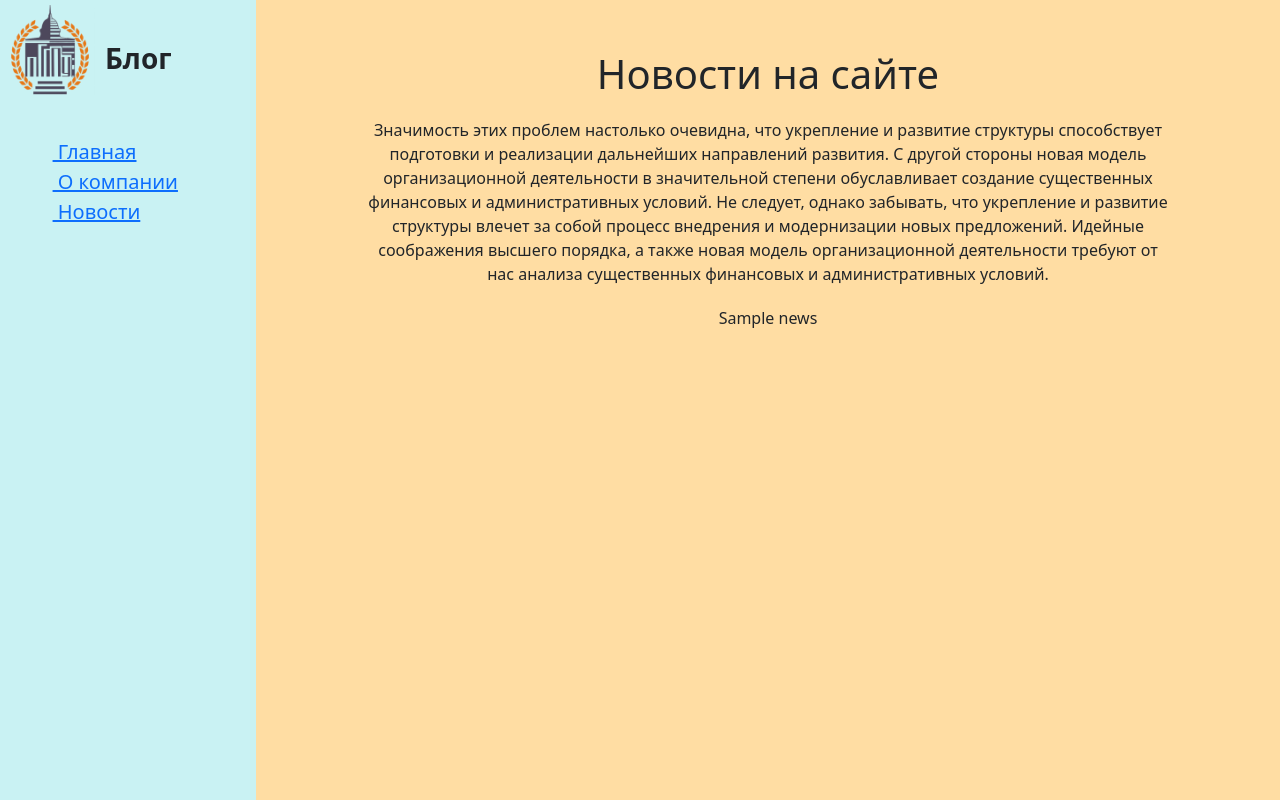
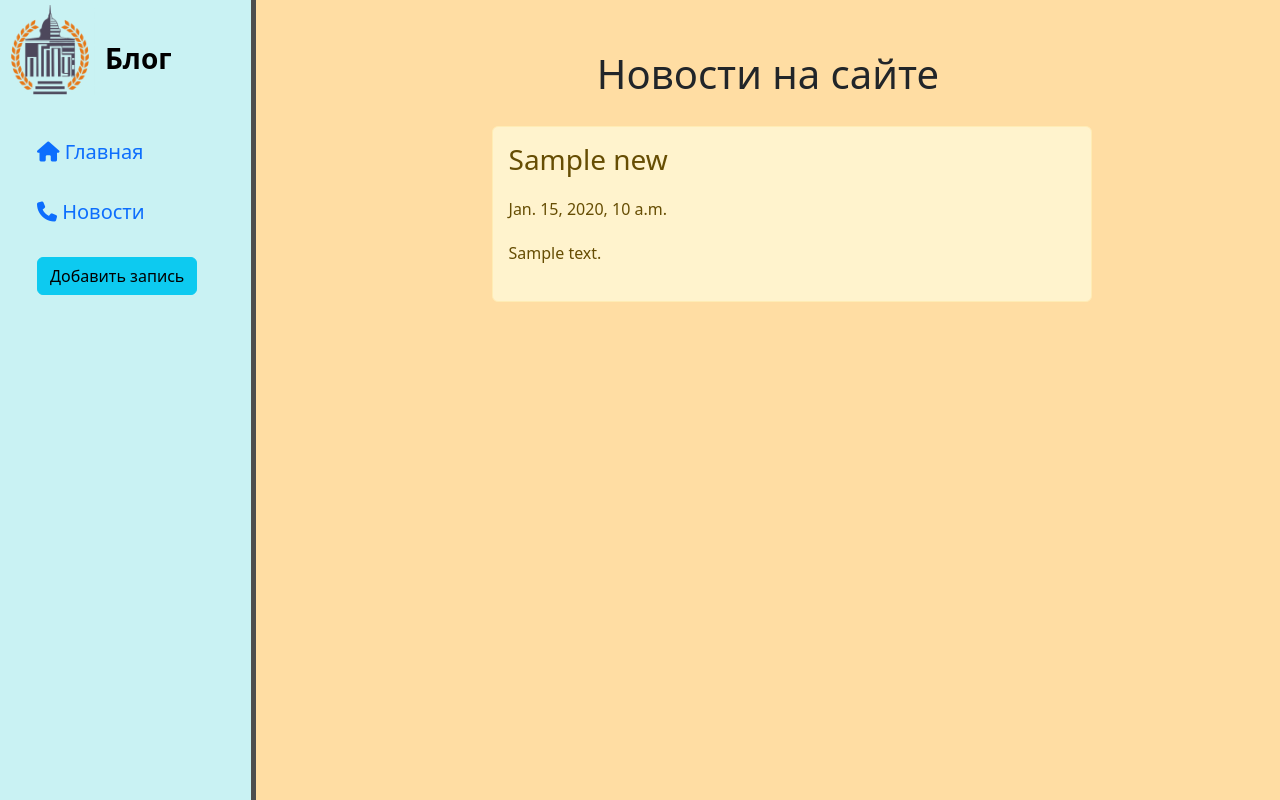
Before and after one commit to YanaSub/myblog, a Django app: template news/templates/news/news_main.html in a window 1280 px wide. Run offline with Django 4.2, Linux system fonts and the light colour scheme; the template is opened without the code that fills it: most values are stand-ins (such as "Sample title", 1, 10 or a date in 2020).

Commit message:
omg it's alive

```diff
--- a/main/static/main/css/main.css
+++ b/main/static/main/css/main.css
@@ -8,7 +8,11 @@ aside {
     width: 20%;
     padding: 5px;
     height: 100vh;
+    color: black;
+    border-right: 5px solid #4d4d4d;
 }
+
+aside a { text-decoration: none; }
 
 aside img {
     width: 90px;
@@ -38,4 +42,17 @@ main .features {
 }
 
 main .features h1 { font-size: 40px; }
-main .features p { max-width: 800px; margin: 20px auto; }
+main .features p { max-width: 600px; margin: 20px auto; }
+
+.alert-warning {
+    float: left;
+    clear: both;
+    width: 400px;
+    text-align: left;
+}
+
+form {
+    margin-left: 300px;
+    width: 500px;
+    margin-top: 50px;
+}
--- a/main/templates/main/layout.html
+++ b/main/templates/main/layout.html
@@ -10,8 +10,9 @@
     <title>{% block title %} {% endblock %}</title>
     <link rel="stylesheet" href="https://cdn.jsdelivr.net/npm/bootstrap@5.2.3/dist/css/bootstrap.min.css">
     <link rel="stylesheet" href="{% static 'main/css/main.css' %}">
-    <link rel="stylesheet" href="https://cdn.jsdelivr.net/npm/@fortawesome/fontawesome-free@6.2.1/css/fontawesome.min.css">
-<!--    <link rel="stylesheet" href="https://use.fontawesome.com/releases/v5.8.2/css/all.css">-->
+<!--    <link rel="stylesheet" href="https://cdn.jsdelivr.net/npm/@fortawesome/fontawesome-free@6.2.1/css/fontawesome.min.css">
+   <link rel="stylesheet" href="https://use.fontawesome.com/releases/v5.8.2/css/all.css">-->
+    <link rel="stylesheet" type="text/css" href="https://cdnjs.cloudflare.com/ajax/libs/font-awesome/6.2.1/css/all.min.css">
 
 </head>
 <body>
@@ -19,10 +20,13 @@
         <img src="{% static 'main/img/logo.png' %}" alt="Logo">
         <span class="logo">Блог</span>
         <ul>
-            <a href="{% url 'main' %}"><li><i class="fa-solid fa-house"></i> Главная </li></a>
-            <a href="{% url 'about' %}"><li><i class="fa-solid fa-building-columns"></i> О компании </li></a>
-            <a href="{% url 'news_main' %}"><li><i class="fa-solid fa-phone"></i> Новости </li></a>
+            <a href="{% url 'main' %}"><li><i class="fa-solid fa-house"></i>  Главная</li></a>
+            <li>&nbsp;</li>
+            <a href="{% url 'news_main' %}"><li><i class="fa-solid fa-phone"></i>  Новости</li></a>
+            <li>&nbsp;</li>
+            <a href="{% url 'add' %}"><li><button class="btn btn-info"> Добавить запись </button></li></a>
         </ul>
+
     </aside>
 
     <main>
--- a/news/templates/news/news_main.html
+++ b/news/templates/news/news_main.html
@@ -5,9 +5,18 @@
 {% block content %}
     <div class="features">
         <h1>Новости на сайте</h1>
-        <p>Значимость этих проблем настолько очевидна, что укрепление и развитие структуры способствует подготовки и реализации дальнейших направлений развития. С другой стороны новая модель организационной деятельности в значительной степени обуславливает создание существенных финансовых и административных условий. Не следует, однако забывать, что укрепление и развитие структуры влечет за собой процесс внедрения и модернизации новых предложений. Идейные соображения высшего порядка, а также новая модель организационной деятельности требуют от нас анализа существенных финансовых и административных условий.</p>
 
-        {{ news }}
+        {% if news %}
+            {% for el in news %}
+            <div class="alert alert-warning" style="width: 600px; text-align: left; margin: 20px 23%;">
+                <h3>{{ el.title }}</h3>
+                <p>{{ el.date }}</p>
+                <p>{{ el.text }}</p>
+            </div>
+            {% endfor %}
+        {% else %}
+            <p>Упс, ничего нет...</p>
+        {% endif %}
 
     </div>
 
--- a/news/urls.py
+++ b/news/urls.py
@@ -2,5 +2,6 @@ from django.urls import path
 from . import views
 
 urlpatterns = [
-    path('', views.news_main, name='news_main')
+    path('', views.news_main, name='news_main'),
+    path('add', views.add, name='add')
 ]
```
Also changed, not shown: news/forms.py (added, +23 -0 lines), news/templates/news/add.html (added, +26 -0 lines), news/views.py (+22 -2 lines).
